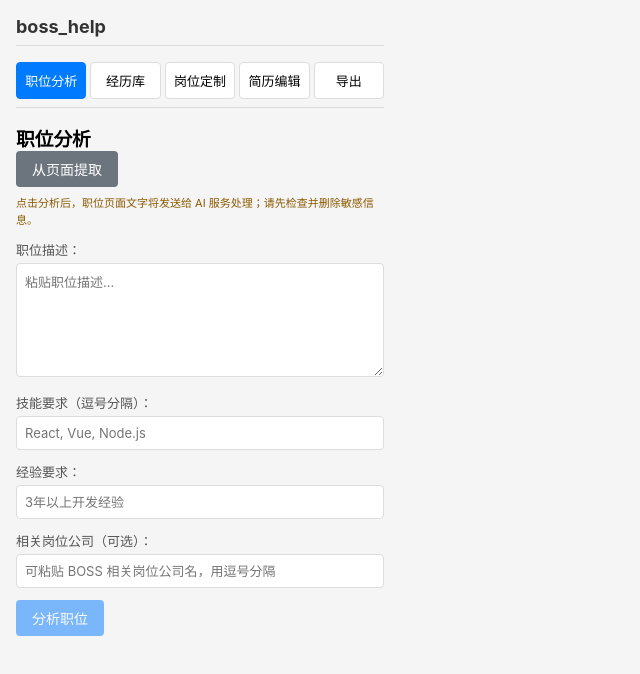
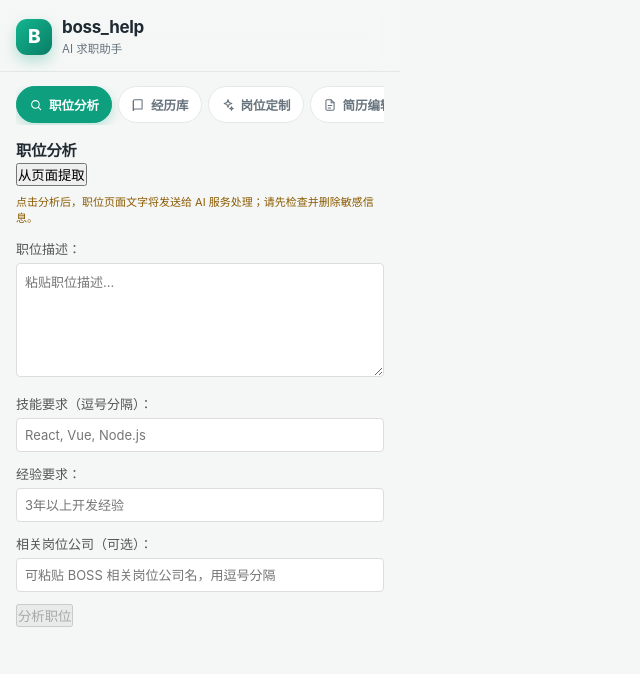
Before and after one commit to 9999299/boss_help, a React (Create React App) app: page / in a window 1280 px wide. Shown: the top 674 px of the page, without its empty margins (0-640 px from the left). Built offline with nearby package versions, Linux system fonts and the light colour scheme; the HTML template or start-up script is replaced by a standard one.

Commit message:
feat: boss_help 品牌栏与可滚动标签页

```diff
--- a/src/sidebar/Sidebar.jsx
+++ b/src/sidebar/Sidebar.jsx
@@ -8,6 +8,61 @@ import { analyzeJob, saveResume, loadResume } from '../utils/api';
 import { loadCareerLibrary, saveCareerLibrary } from '../utils/careerLibrary';
 import { normalizeResume } from '../utils/resumeSchema';
 import '../styles/sidebar.css';
+
+const TAB_ITEMS = [
+  {
+    id: 'analyzer',
+    label: '职位分析',
+    icon: (
+      <>
+        <circle cx="11" cy="11" r="6.5" />
+        <path d="m16 16 4 4" />
+      </>
+    ),
+  },
+  {
+    id: 'library',
+    label: '经历库',
+    icon: (
+      <>
+        <path d="M4 5.5A2.5 2.5 0 0 1 6.5 3H19v16H6.5A2.5 2.5 0 0 0 4 21.5z" />
+        <path d="M4 5.5v16" />
+      </>
+    ),
+  },
+  {
+    id: 'customize',
+    label: '岗位定制',
+    icon: (
+      <>
+        <path d="m12 3 1.8 4.7L18.5 9.5l-4.7 1.8L12 16l-1.8-4.7L5.5 9.5l4.7-1.8z" />
+        <path d="m18 15 .9 2.1L21 18l-2.1.9L18 21l-.9-2.1L15 18l2.1-.9z" />
+      </>
+    ),
+  },
+  {
+    id: 'editor',
+    label: '简历编辑',
+    icon: (
+      <>
+        <path d="M14 3H7a2 2 0 0 0-2 2v14a2 2 0 0 0 2 2h10a2 2 0 0 0 2-2V8z" />
+        <path d="M14 3v5h5" />
+        <path d="M9 13h6M9 17h4" />
+      </>
+    ),
+  },
+  {
+    id: 'export',
+    label: '导出',
+    icon: (
+      <>
+        <path d="M12 3v11" />
+        <path d="m7.5 9.5 4.5 4.5 4.5-4.5" />
+        <path d="M4 17v3h16v-3" />
+      </>
+    ),
+  },
+];
 
 const Sidebar = () => {
   const [activeTab, setActiveTab] = useState('analyzer');
@@ -118,40 +173,43 @@ const Sidebar = () => {
   return (
     <div className="sidebar-container">
       <div className="header">
-        <h1>boss_help</h1>
+        <div className="brand">
+          <div className="brand-mark" aria-hidden="true">
+            B
+          </div>
+          <div className="brand-text">
+            <h1>boss_help</h1>
+            <p>AI 求职助手</p>
+          </div>
+        </div>
       </div>
 
-      <div className="tabs">
-        <button
-          className={`tab ${activeTab === 'analyzer' ? 'active' : ''}`}
-          onClick={() => setActiveTab('analyzer')}
-        >
-          职位分析
-        </button>
-        <button
-          className={`tab ${activeTab === 'library' ? 'active' : ''}`}
-          onClick={() => setActiveTab('library')}
-        >
-          经历库
-        </button>
-        <button
-          className={`tab ${activeTab === 'customize' ? 'active' : ''}`}
-          onClick={() => setActiveTab('customize')}
-        >
-          岗位定制
-        </button>
-        <button
-          className={`tab ${activeTab === 'editor' ? 'active' : ''}`}
-          onClick={() => setActiveTab('editor')}
-        >
-          简历编辑
-        </button>
-        <button
-          className={`tab ${activeTab === 'export' ? 'active' : ''}`}
-          onClick={() => setActiveTab('export')}
-        >
-          导出
-        </button>
+      <div className="tabs" role="tablist" aria-label="功能导航">
+        {TAB_ITEMS.map((tab) => (
+          <button
+            key={tab.id}
+            type="button"
+            role="tab"
+            aria-selected={activeTab === tab.id}
+            className={`tab ${activeTab === tab.id ? 'active' : ''}`}
+            onClick={() => setActiveTab(tab.id)}
+          >
+            <svg
+              className="tab-icon"
+              viewBox="0 0 24 24"
+              fill="none"
+              stroke="currentColor"
+              strokeWidth="1.8"
+              strokeLinecap="round"
+              strokeLinejoin="round"
+              aria-hidden="true"
+              focusable="false"
+            >
+              {tab.icon}
+            </svg>
+            <span>{tab.label}</span>
+          </button>
+        ))}
       </div>
 
       {analysisError && (
--- a/src/styles/sidebar.css
+++ b/src/styles/sidebar.css
@@ -1,3 +1,34 @@
+:root {
+  --color-primary: #0e9f7e;
+  --color-primary-hover: #0b8468;
+  --color-primary-soft: #e7f6f1;
+  --color-primary-soft-strong: #c9ece1;
+  --color-accent: #f5a524;
+  --color-accent-soft: #fff4e0;
+  --color-bg: #f5f7f6;
+  --color-surface: #ffffff;
+  --color-text: #1f2a32;
+  --color-text-muted: #66727c;
+  --color-text-subtle: #8a949c;
+  --color-border: #e3e8e6;
+  --color-border-strong: #d3dbd8;
+  --color-success: #12b76a;
+  --color-success-soft: #e9f9f1;
+  --color-warning: #f79009;
+  --color-warning-soft: #fff6e6;
+  --color-danger: #e5484d;
+  --color-danger-soft: #fdecec;
+  --radius-sm: 8px;
+  --radius-md: 12px;
+  --radius-lg: 16px;
+  --radius-pill: 999px;
+  --shadow-sm: 0 1px 2px rgba(23, 44, 38, 0.06);
+  --shadow-md: 0 8px 24px rgba(23, 44, 38, 0.1);
+  --font-sans:
+    -apple-system, BlinkMacSystemFont, 'Segoe UI', 'PingFang SC',
+    'Hiragino Sans GB', 'Microsoft YaHei', sans-serif;
+}
+
 * {
   margin: 0;
   padding: 0;
@@ -5,80 +36,138 @@
 }
 
 body {
-  font-family:
-    -apple-system, BlinkMacSystemFont, 'Segoe UI', Roboto, sans-serif;
   width: 400px;
   min-height: 500px;
-  background-color: #f5f5f5;
+  background: var(--color-bg);
+  color: var(--color-text);
+  font-family: var(--font-sans);
+  font-size: 13px;
+  line-height: 1.55;
+  -webkit-font-smoothing: antialiased;
+}
+
+::-webkit-scrollbar {
+  width: 8px;
+  height: 8px;
+}
+
+::-webkit-scrollbar-thumb {
+  border: 2px solid transparent;
+  border-radius: var(--radius-pill);
+  background: #cfd8d4;
+  background-clip: padding-box;
 }
 
 .sidebar-container {
-  padding: 16px;
+  padding: 0 16px 24px;
 }
 
 .header {
+  position: sticky;
+  top: 0;
+  z-index: 10;
   display: flex;
-  justify-content: space-between;
   align-items: center;
-  margin-bottom: 16px;
-  padding-bottom: 8px;
-  border-bottom: 1px solid #ddd;
+  margin: 0 -16px 14px;
+  padding: 14px 16px 12px;
+  border-bottom: 1px solid var(--color-border);
+  background: rgba(245, 247, 246, 0.88);
+  backdrop-filter: blur(12px);
 }
 
-.header h1 {
-  font-size: 18px;
-  color: #333;
+.brand {
+  display: flex;
+  align-items: center;
+  gap: 10px;
 }
 
-.btn {
-  padding: 8px 16px;
-  border: none;
-  border-radius: 4px;
-  cursor: pointer;
-  font-size: 14px;
+.brand-mark {
+  display: flex;
+  width: 36px;
+  height: 36px;
+  align-items: center;
+  justify-content: center;
+  border-radius: 11px;
+  background: linear-gradient(135deg, #12b78f, #0b7c66);
+  box-shadow: 0 6px 14px rgba(14, 159, 126, 0.28);
+  color: #fff;
+  font-size: 19px;
+  font-weight: 800;
+  letter-spacing: -0.02em;
 }
 
-.btn-primary {
-  background-color: #007bff;
-  color: white;
+.brand-text h1 {
+  font-size: 17px;
+  font-weight: 750;
+  letter-spacing: -0.02em;
 }
 
-.btn-secondary {
-  background-color: #6c757d;
-  color: white;
-}
-
-.btn:hover {
-  opacity: 0.9;
-}
-
-.btn:disabled {
-  opacity: 0.5;
-  cursor: not-allowed;
+.brand-text p {
+  margin-top: 1px;
+  color: var(--color-text-muted);
+  font-size: 11.5px;
 }
 
 .tabs {
   display: flex;
-  gap: 4px;
-  margin-bottom: 16px;
-  border-bottom: 1px solid #ddd;
-  padding-bottom: 8px;
+  gap: 6px;
+  margin-bottom: 14px;
+  padding-bottom: 2px;
+  overflow-x: auto;
+  scrollbar-width: none;
+}
+
+.tabs::-webkit-scrollbar {
+  display: none;
 }
 
 .tab {
-  flex: 1;
-  padding: 8px;
-  border: 1px solid #ddd;
-  border-radius: 4px;
-  background: white;
+  display: inline-flex;
+  flex: 0 0 auto;
+  align-items: center;
+  gap: 6px;
+  padding: 8px 12px;
+  border: 1px solid var(--color-border);
+  border-radius: var(--radius-pill);
+  background: var(--color-surface);
+  color: var(--color-text-muted);
   cursor: pointer;
-  font-size: 13px;
+  font-family: inherit;
+  font-size: 12.5px;
+  font-weight: 600;
+  white-space: nowrap;
+  transition:
+    background-color 0.16s ease,
+    border-color 0.16s ease,
+    color 0.16s ease,
+    box-shadow 0.16s ease;
+}
+
+.tab:hover {
+  border-color: var(--color-border-strong);
+  color: var(--color-text);
 }
 
 .tab.active {
-  background-color: #007bff;
-  color: white;
-  border-color: #007bff;
+  border-color: var(--color-primary);
+  background: var(--color-primary);
+  box-shadow: 0 4px 12px rgba(14, 159, 126, 0.24);
+  color: #fff;
+}
+
+.tab-icon {
+  width: 14px;
+  height: 14px;
+  flex: none;
+}
+
+.btn:focus-visible,
+.tab:focus-visible,
+input:focus-visible,
+textarea:focus-visible,
+select:focus-visible {
+  outline: 2px solid var(--color-primary);
+  outline-offset: 2px;
 }
 
 .content {
```
Also changed, not shown: 1 other file (tests, documents, lock files or other folders).
